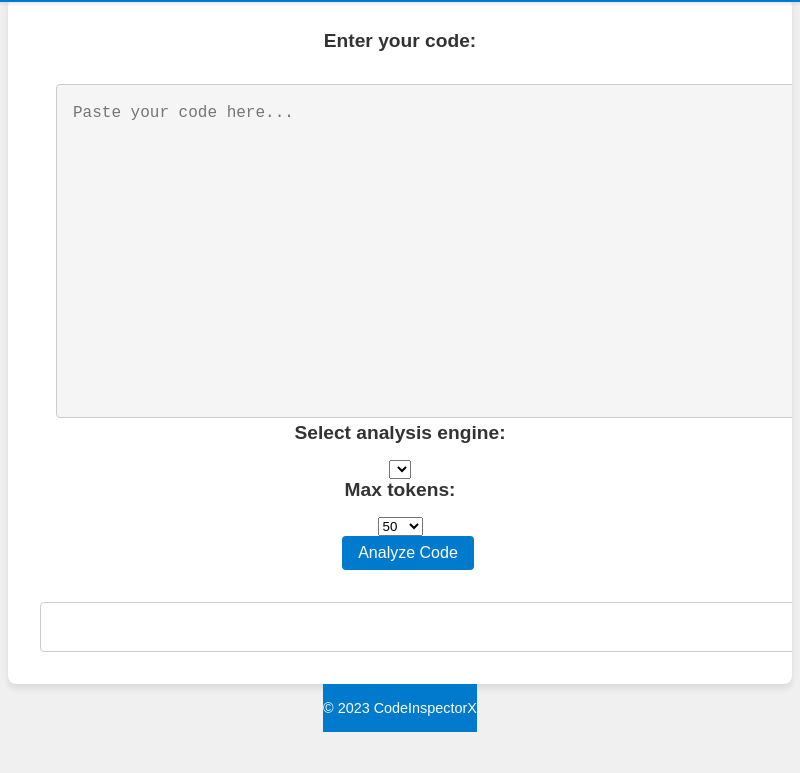
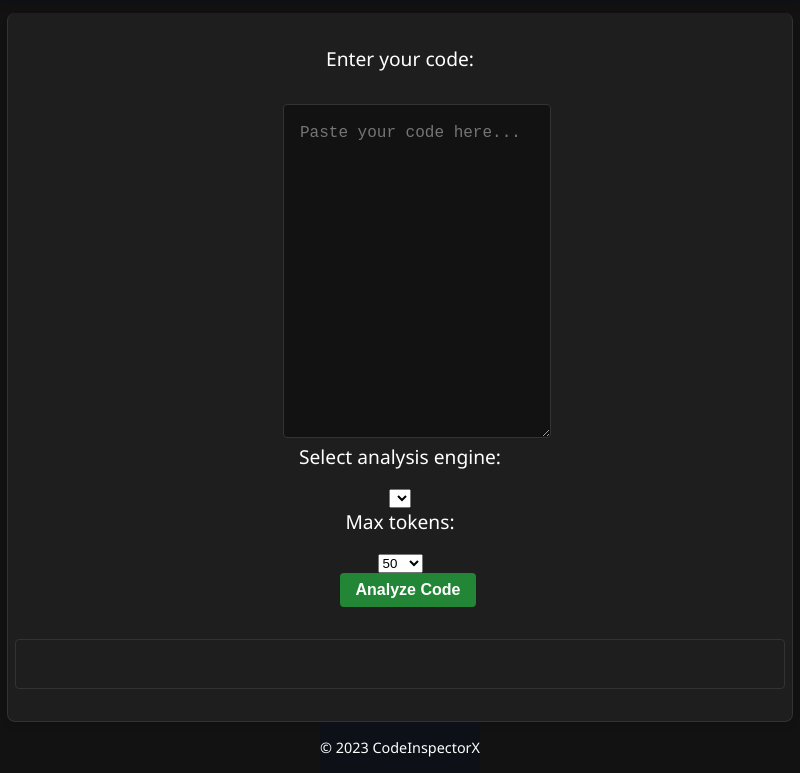
Before and after one commit to kyuikaa/CodeInspectorX, an Electron app: page index.html in a window 800 px wide. Shown: the part 67-840 px from the top of the page. Before the commit the page ends 800 px from the top, so only its background shows below. Drawn offline with Linux system fonts and the light colour scheme.

Commit message:
chore(styles.css): Update font-family in body, header, and textarea styles feat(styles.css): Update background-color and color in body, header, and footer styles feat(styles.css): Update box-shadow in header and main styles feat(styles.css): Update background-color and color in button styles feat(styles.css): Update margin-top and background-color in main style feat(styles.css): Add border and flex styles to main feat(styles.css): Update color in .code-input label style feat(styles.css): Update border-color, background-color, and color in textarea style feat(styles.css): Update background-color and color in result style feat(styles.css): Update background-color and color in footer style

```diff
--- a/styles.css
+++ b/styles.css
@@ -1,22 +1,24 @@
 body {
-    font-family: Arial, sans-serif;
+    font-family: 'Segoe UI', Tahoma, Geneva, Verdana, sans-serif;
     margin: 0;
     padding: 0;
-    background-color: #f0f0f0;
-    color: #333;
+    background-color: #121212;
+    color: #ffffff;
     display: flex;
     flex-direction: column;
     align-items: center;
     justify-content: center;
-    height: 100vh;
+    min-height: 100vh;
+    overflow: hidden;
 }
 
+
 header {
-    background-color: #007acc;
-    color: #fff;
+    background-color: #0d1117;
+    color: #ffffff;
     width: 100%;
     padding: 1rem 0;
-    box-shadow: 0 2px 4px rgba(0, 0, 0, 0.1);
+    box-shadow: 0 4px 6px rgba(0, 0, 0, 0.1);
     position: fixed;
     top: 0;
     z-index: 1000;
@@ -32,6 +34,7 @@ nav {
 }
 
 .nav-left h1 {
+    font-family: 'Poppins', sans-serif;
     font-size: 2rem;
     margin: 0;
 }
@@ -43,7 +46,7 @@ nav {
 
 button {
     padding: 0.5rem 1rem;
-    background-color: #007acc;
+    background-color: #238636;
     color: #fff;
     border: none;
     border-radius: 4px;
@@ -51,31 +54,36 @@ button {
     font-size: 1rem;
     transition: background-color 0.3s ease;
     margin-left: 1rem;
+    font-family: 'Poppins', sans-serif;
+    font-weight: bold;
 }
 
 button:hover {
-    background-color: #005b8e;
+    background-color: #2ea043;
 }
+
 
 main {
     max-width: 800px;
-    margin-top: 4rem;
+    margin-top: 5rem;
     padding: 2rem;
-    background-color: #fff;
+    background-color: #1e1e1e;
     box-shadow: 0 4px 6px rgba(0, 0, 0, 0.1);
     border-radius: 8px;
     width: 90%;
     overflow: hidden;
     text-align: center;
+    border: 1px solid #333;
+    border-top: none;
+    display: flex;
+    flex-direction: column;
+    align-items: center;
 }
 
 
-
-
 .code-input label {
-    font-weight: bold;
+    color: #ffffff;
     font-size: 1.2rem;
-    color: #333;
     display: block;
     margin-bottom: 1rem;
 }
@@ -84,92 +92,55 @@ textarea {
     width: 100%;
     height: 300px;
     padding: 1rem;
-    border: 1px solid #ccc;
+    border: 1px solid #333;
     border-radius: 4px;
     resize: vertical;
     font-size: 1rem;
-    background-color: #f5f5f5;
-    color: #333;
+    background-color: #121212;
+    color: #ffffff;
     font-family: 'Courier New', monospace;
     line-height: 1.5;
     margin-top: 1rem;
-    margin-left: 1rem;
+    overflow: hidden;
 }
+
 
 button.analyze-button {
     padding: 0.5rem 1rem;
-    background-color: #007acc;
+    background-color: #238636;
     color: #fff;
     border: none;
     border-radius: 4px;
     cursor: pointer;
     font-size: 1rem;
     transition: background-color 0.3s ease;
+    font-family: 'Poppins', sans-serif;
+    font-weight: bold;
 }
 
 button.analyze-button:hover {
-    background-color: #005b8e;
+    background-color: #2ea043;
 }
+
 
 .result {
     margin-top: 2rem;
-    border: 1px solid #ccc;
+    border: 1px solid #333;
     border-radius: 4px;
     padding: 1.5rem;
     width: 100%;
     white-space: pre-wrap;
     font-size: 1rem;
-    background-color: #fff;
-    color: #333;
+    background-color: #1e1e1e;
+    color: #ffffff;
+    overflow: hidden;
 }
 
+
 footer {
-    background-color: #007acc;
-    color: #fff;
+    background-color: #0d1117;
+    color: #ffffff;
     text-align: center;
     padding: 1rem 0;
     font-size: 0.9rem;
 }
-
-
-body.dark-mode {
-    background-color: #0d1117;
-    color: #c9d1d9;
-}
-
-header.dark-mode {
-    background-color: #161b22;
-    color: #c9d1d9;
-}
-
-main.dark-mode {
-    background-color: #161b22;
-    box-shadow: 0 4px 6px rgba(0, 0, 0, 0.1);
-}
-
-.code-input.dark-mode label {
-    color: #c9d1d9;
-}
-
-textarea.dark-mode {
-    background-color: #0d1117;
-    color: #c9d1d9;
-}
-
-button.analyze-button.dark-mode {
-    background-color: #238636;
-}
-
-button.analyze-button.dark-mode:hover {
-    background-color: #2ea043;
-}
-
-.result.dark-mode {
-    background-color: #161b22;
-    color: #c9d1d9;
-}
-
-footer.dark-mode {
-    background-color: #161b22;
-    color: #c9d1d9;
-}
```
